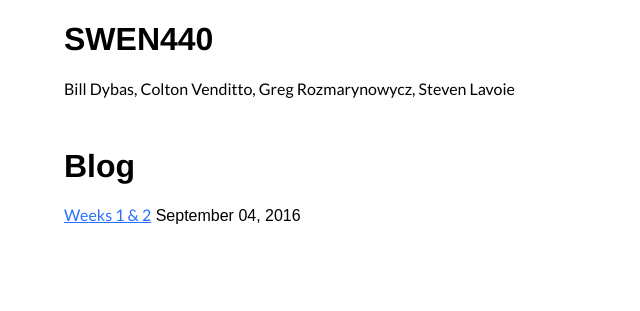
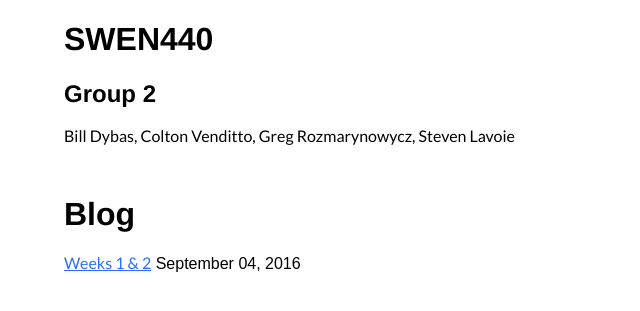
Before and after one commit to billdybas/SWEN440, a Jekyll site: the page built from index.html, in a window 1280 px wide. Shown: the top 311 px of the page, without its empty margins (0-640 px from the left). Built offline with Jekyll 4.4.1, drawn with Linux system fonts in a browser that asks for light colours.

Commit message:
Add Group Name & Fix Formatting

```diff
--- a/index.html
+++ b/index.html
@@ -5,6 +5,7 @@ layout: default
 <div class="container">
   <header>
     <h1>{{ site.title }}</h1>
+    <h2>Group 2</h2>
     <p>{{ site.group_members | join: ', ' }}</p>
   </header>
   <section class="posts">
```
Also changed, not shown: _posts/2016-09-04-weeks-1-and-2.md (+3 -0 lines).
